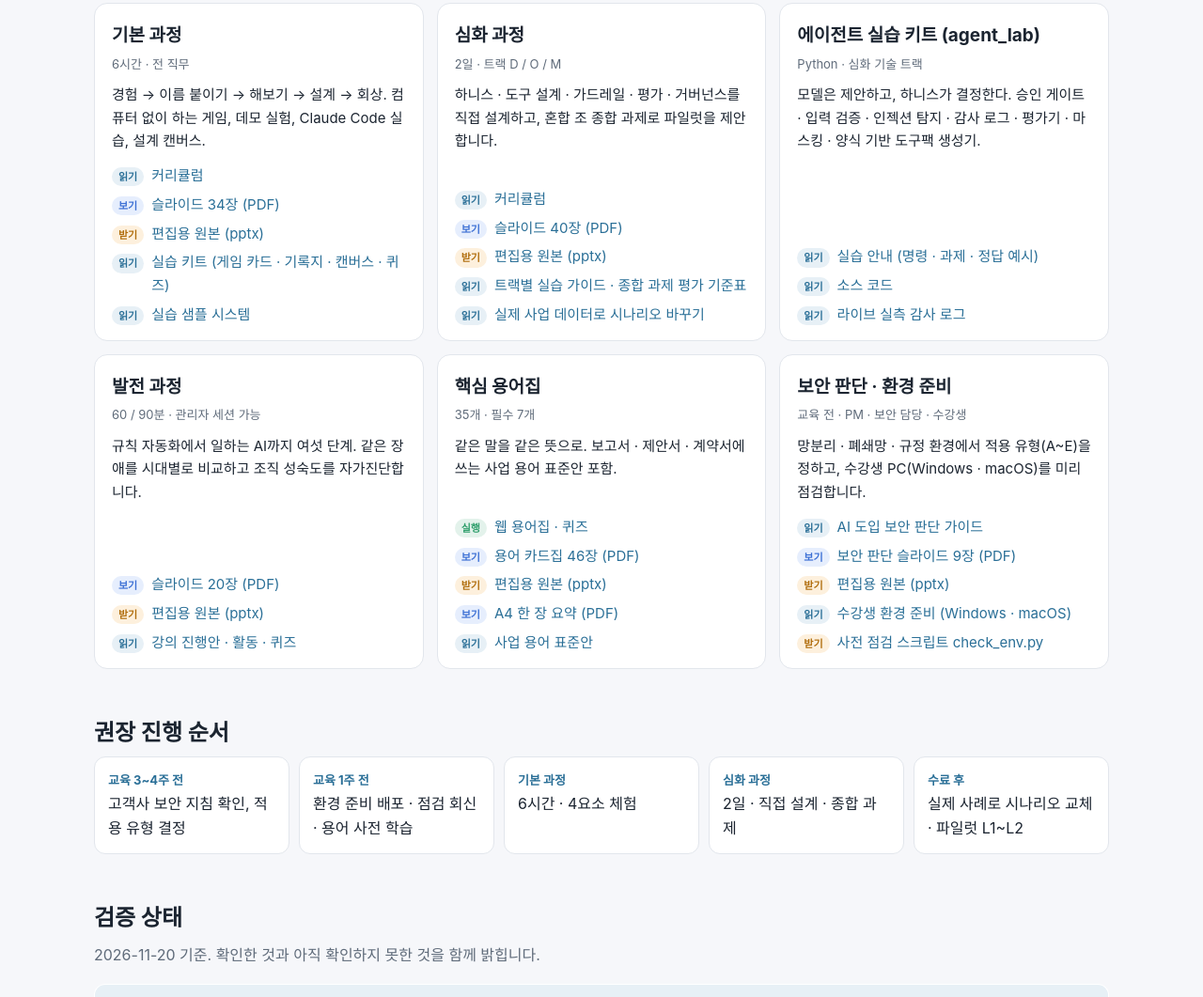
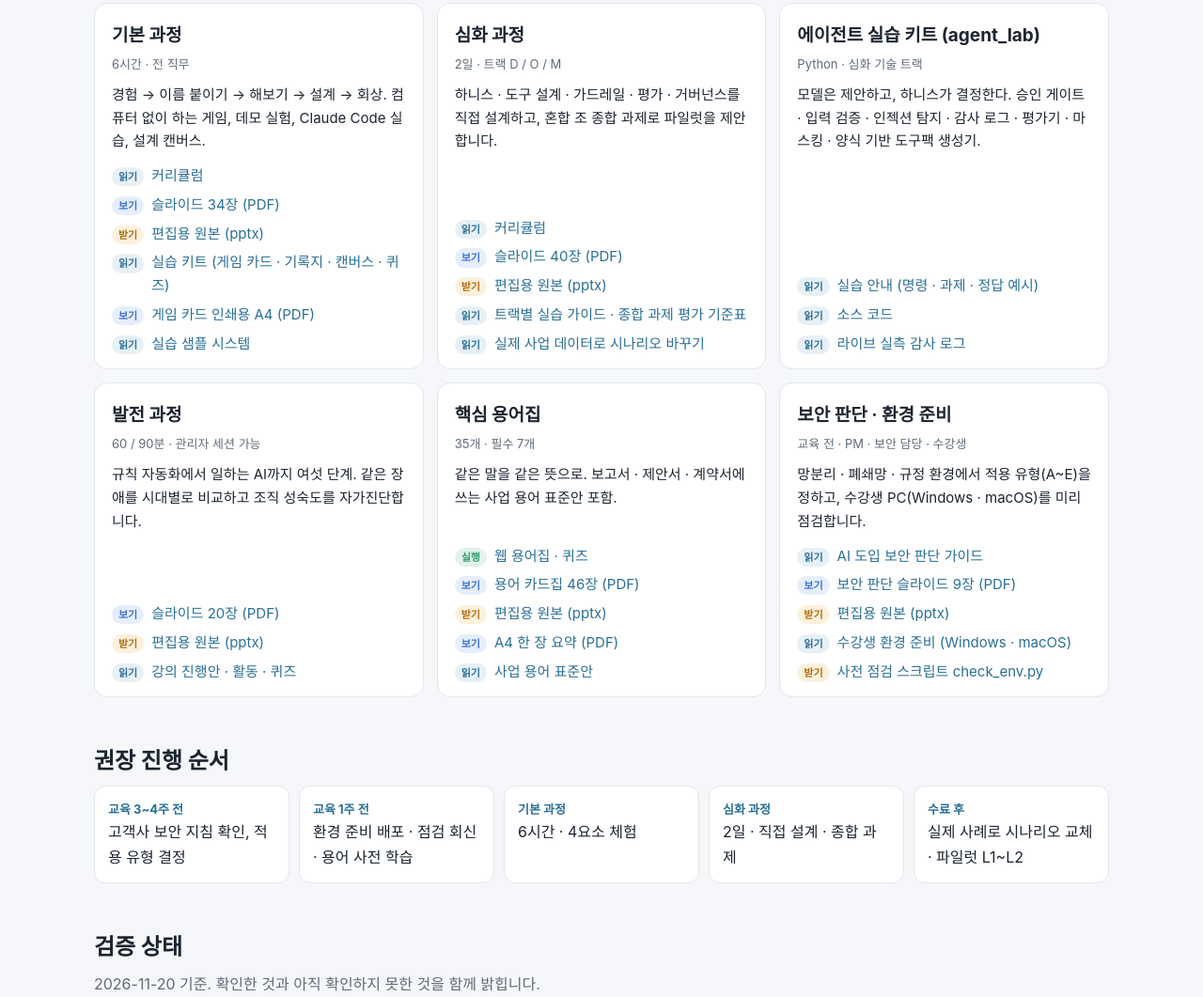
Before and after one commit to khaniyapark-ops/AI-Study, a plain HTML site: page index.html in a window 1280 px wide. Shown: the part 1084-2145 px from the top of the page at 94% size. Drawn offline with Linux system fonts and the light colour scheme.

Commit message:
[실습키트] "사람 에이전트" 게임 인쇄용 A4 카드 추가 (v1.6.0)
진행 안내, 역할 카드 4장, 요청서·승인 거부 카드, 루프 기록지와
정산·N/W·H/W 시나리오 카드를 A4 10쪽(한 쪽 4장)으로 만들었다.
N/W·H/W 결과 카드는 데모 탭 5·6 로그를 바탕으로 한 교육용 가상
데이터다. 실습키트·README·공개 첫 화면·형상관리 규칙에 링크를 걸었다.

Co-Authored-By: Claude Opus 5.5 <noreply@anthropic.com>

```diff
--- a/index.html
+++ b/index.html
@@ -116,6 +116,7 @@ footer{color:var(--mute);font-size:14px;padding:36px 0 48px}
      <li><a href="AI교육_유지관리.pdf" target="_blank" rel="noopener"><span class="k view">보기</span><span class="t">슬라이드 34장 (PDF)</span></a></li>
      <li><a href="AI교육_유지관리.pptx"><span class="k dl">받기</span><span class="t">편집용 원본 (pptx)</span></a></li>
      <li><a href="https://github.com/khaniyapark-ops/AI-Study/blob/main/실습키트_Agentic.md"><span class="k read">읽기</span><span class="t">실습 키트 (게임 카드 · 기록지 · 캔버스 · 퀴즈)</span></a></li>
+     <li><a href="game/사람에이전트_게임카드.pdf" target="_blank" rel="noopener"><span class="k view">보기</span><span class="t">게임 카드 인쇄용 A4 (PDF)</span></a></li>
      <li><a href="https://github.com/khaniyapark-ops/AI-Study/tree/main/sample-system"><span class="k read">읽기</span><span class="t">실습 샘플 시스템</span></a></li>
     </ul>
    </div>
```
Also changed, not shown: game/.build_cards.js (added), 6 other files.
